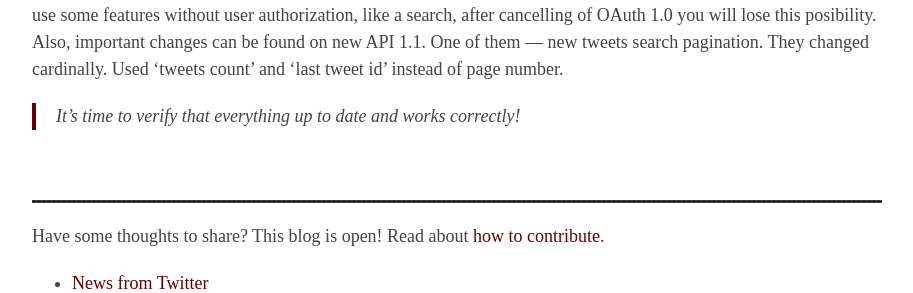
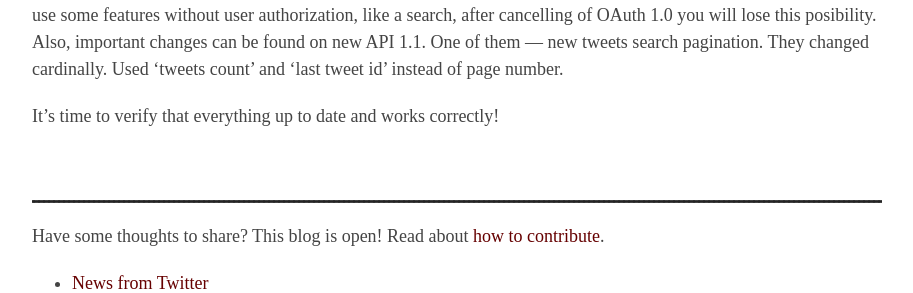
Before and after one commit to Altoros/altoros.github.com, a Jekyll site: the page built from _posts/2013-03-06-twitter-warning.markdown, in a window 1280 px wide. Shown: the part 424-717 px from the top of the page, without its empty margins (183-1096 px from the left). Built offline with Jekyll 4.4.1, drawn with Linux system fonts in a browser that asks for light colours; Markdown is read by kramdown in place of the engine named in the settings; comment, search, counter and statistics services are not loaded.

Commit message:
Uneeded '>' removed
Signed-off-by: Николай <nikolai@Nickpad.(none)>

```diff
--- a/_posts/2013-03-06-twitter-warning.markdown
+++ b/_posts/2013-03-06-twitter-warning.markdown
@@ -14,7 +14,7 @@ Warning about changes on Twitter API.
 If one of your projects uses Twitter API, you should put your attention to news about authorization and API changes. For now Twitter uses OAuth 1.0 & OAuth 1.0 Reviosion A authorization protocols, but since march 5th support of first one was canceled. Main difference between protocols — in new version user authorithation is required. So if you use some features without user authorization, like a search, after cancelling of OAuth 1.0 you will lose this posibility.
 Also, important changes can be found on new API 1.1. One of them — new tweets search pagination. They changed cardinally. Used 'tweets count' and 'last tweet id' instead of page number.
 
-> It's time to verify that everything up to date and works correctly!
+It's time to verify that everything up to date and works correctly!
 
 
 <!-- full end -->
```
